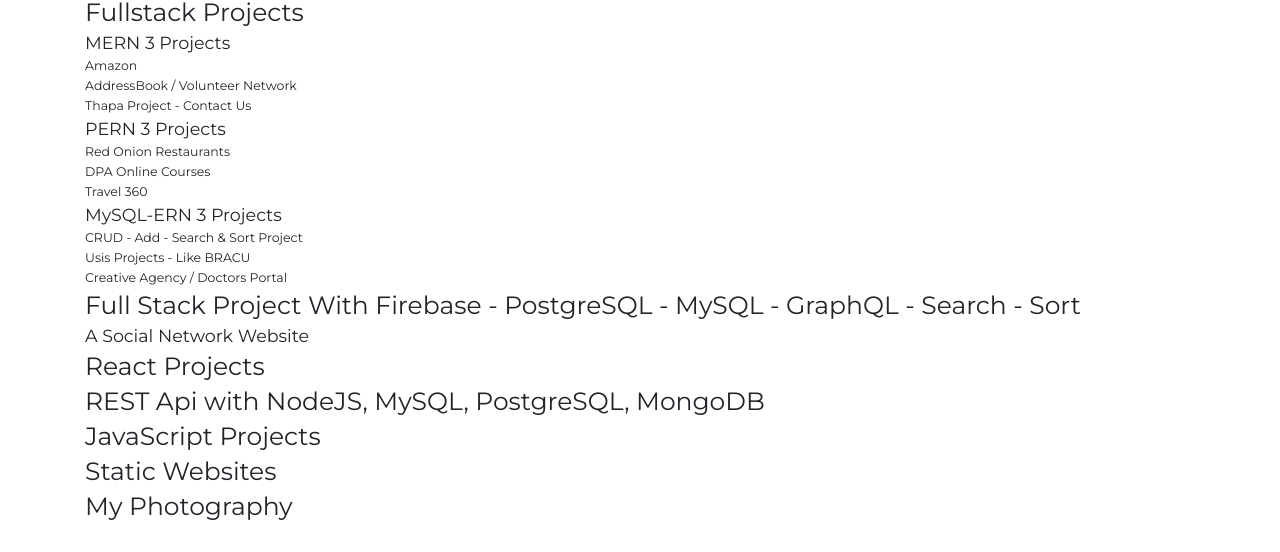
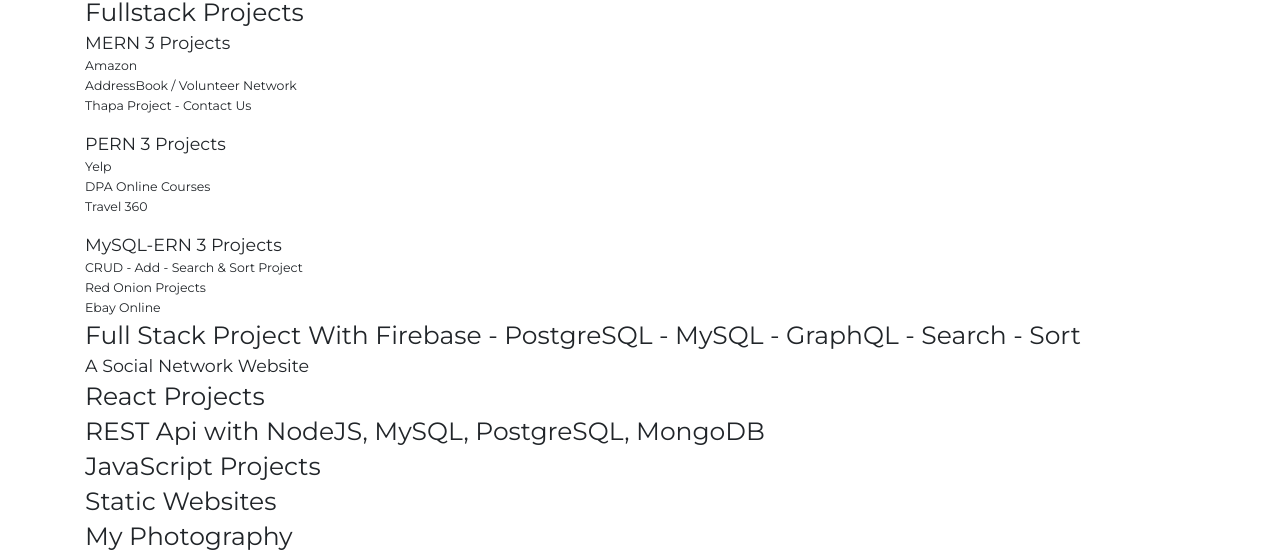
Before and after one commit to zahid-bracu/md-zahidur-rahman-portfolio, a plain HTML site: page portfolio.html in a window 1280 px wide. Shown: the part 54-606 px from the top of the page. Drawn offline with nearby package versions, Linux system fonts and the light colour scheme.

Commit message:
Update portfolio.html

```diff
--- a/portfolio.html
+++ b/portfolio.html
@@ -68,18 +68,32 @@
 
       <div class="container">
           <h1>Fullstack Projects</h1>
+
+          <!-- MERN -->
           <h3>MERN 3 Projects</h3>
+          <!-- ****************** -->
           <h5>Amazon</h5>
           <h5>AddressBook / Volunteer Network</h5>
           <h5>Thapa Project - Contact Us</h5>
+
+          <br>
+
+          <!-- PERN -->
           <h3>PERN 3 Projects</h3>
-          <h5>Red Onion Restaurants</h5>
+          <!-- *********************** -->
+          <h5>Yelp</h5>
           <h5>DPA Online Courses</h5>
           <h5>Travel 360</h5>
+
+
+          <br>
+
+          <!-- MySQL-ERN -->
           <h3>MySQL-ERN 3 Projects</h3>
+          <!-- ************************ -->
           <h5>CRUD - Add - Search & Sort Project</h5>
-          <h5>Usis Projects - Like BRACU</h5>
-          <h5>Creative Agency / Doctors Portal</h5>
+          <h5>Red Onion Projects</h5>
+          <h5>Ebay Online</h5>
 
           <h1>Full Stack Project With Firebase - PostgreSQL - MySQL - GraphQL - Search - Sort </h1>
           <h3>A Social Network Website</h3>
```
